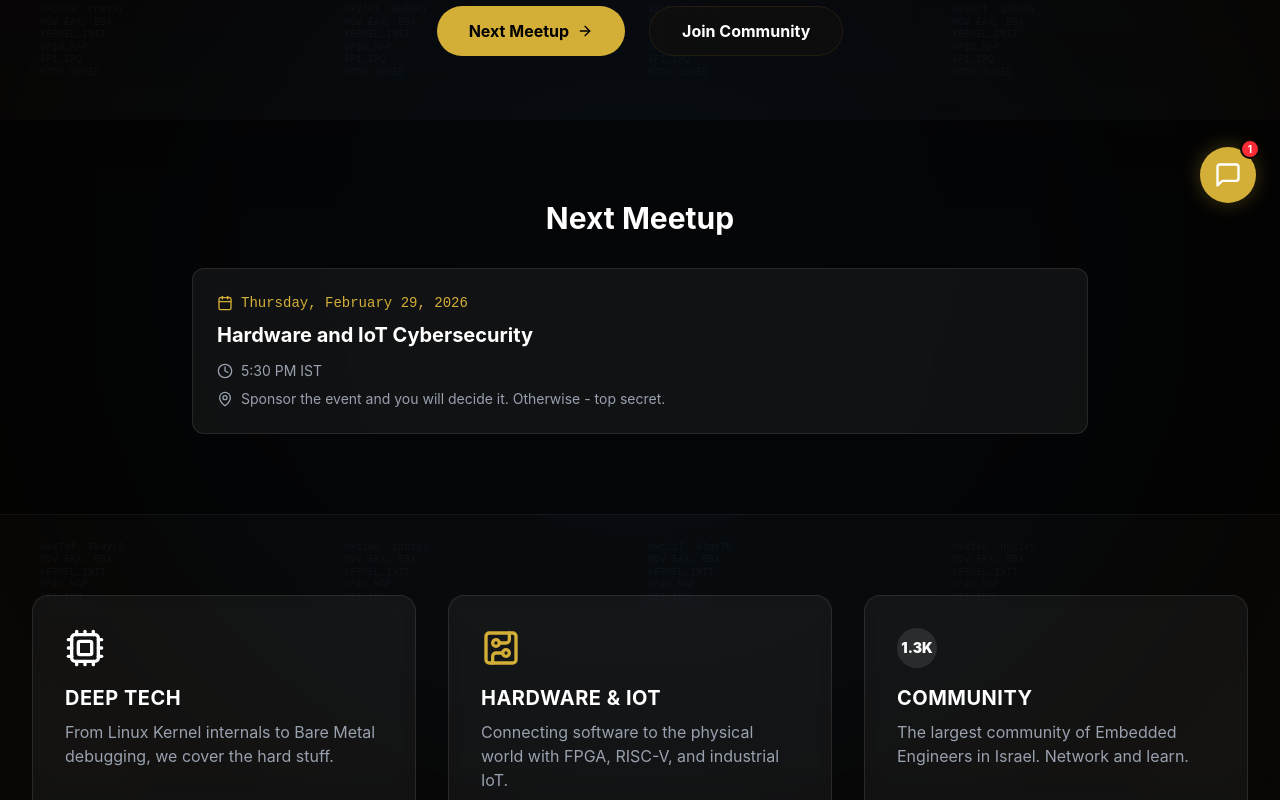
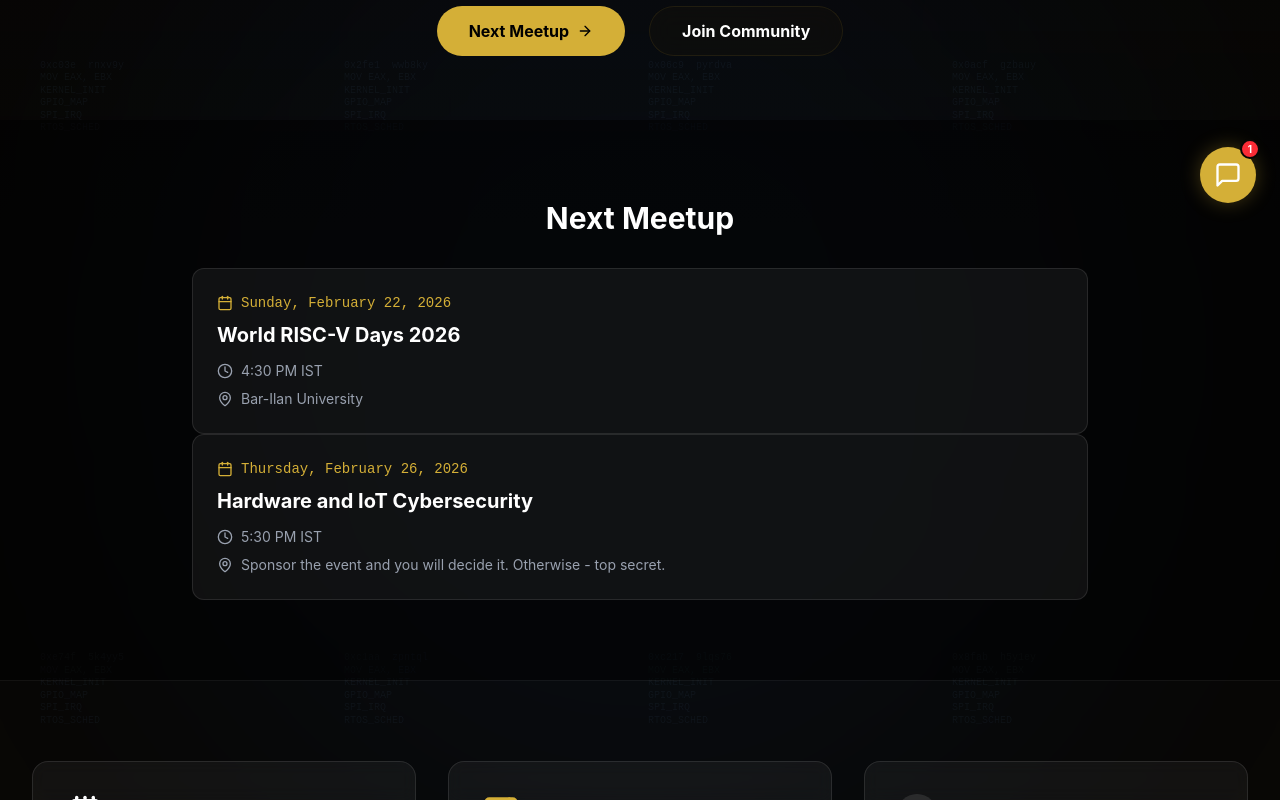
Before and after one commit to ronpscg/embedded-israel, a React (Vite) app: page / in a window 1280 px wide. Shown: the part 573-1373 px from the top of the page. Built offline with nearby package versions, Linux system fonts and the light colour scheme.

Commit message:
updated events

```diff
--- a/src/pages/Events.tsx
+++ b/src/pages/Events.tsx
@@ -15,7 +15,14 @@ export function Events() {
                     </h2>
                     <div className="grid gap-6 md:grid-cols-2 lg:grid-cols-3">
                         <EventCard
-                            title="Meetup #19: Hardware and IoT Cybersecurity"
+                            title="Meetup #25: World RISC-V Days 2026"
+                            date="Feb 22, 2026"
+                            time="4:30 PM IST"
+                            location="Bar-Ilan University"
+                            link="https://www.meetup.com/embedded-israel/events/313315266"
+                        />
+                        <EventCard
+                            title="Meetup #26: Hardware and IoT Cybersecurity"
                             date="Feb 26, 2026"
                             time="5:30 PM IST"
                             location="Sponsor dependent"
--- a/src/pages/Home.tsx
+++ b/src/pages/Home.tsx
@@ -59,8 +59,15 @@ export function Home() {
                 <div className="max-w-4xl mx-auto">
                     <h2 className="text-3xl font-bold text-white mb-8 text-center">Next Meetup</h2>
                     <EventCard
+                        title="World RISC-V Days 2026"
+                        date="Sunday, February 22, 2026"
+                        time="4:30 PM IST"
+                        location="Bar-Ilan University"
+                        link="https://www.meetup.com/embedded-israel/events/313315266"
+                    />
+                    <EventCard
                         title="Hardware and IoT Cybersecurity"
-                        date="Thursday, February 29, 2026"
+                        date="Thursday, February 26, 2026"
                         time="5:30 PM IST"
                         location="Sponsor the event and you will decide it. Otherwise - top secret."
                         link="https://www.meetup.com/embedded-israel/events/306359444/"
```
